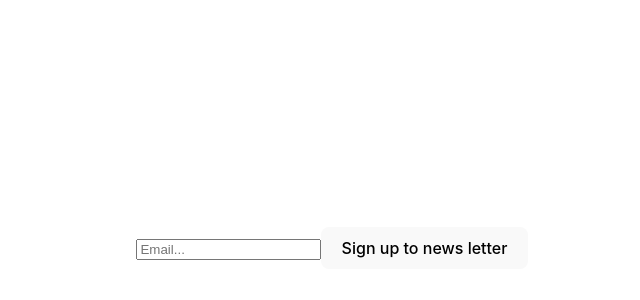
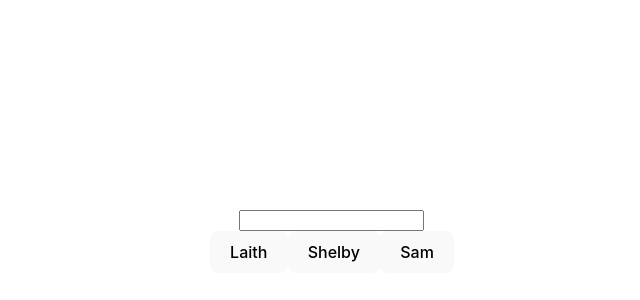
Before and after one commit to mikeyvaldez/React_Refresher, a React (Vite) app in the folder moreHooks/: page / in a window 1280 px wide. Shown: the part 152-452 px from the top of the page, without its empty margins (308-948 px from the left). Built offline with nearby package versions, Linux system fonts and the light colour scheme.

Commit message:
intro to the useMemo hook

```diff
--- a/moreHooks/src/App.jsx
+++ b/moreHooks/src/App.jsx
@@ -1,6 +1,7 @@
 import { useState } from 'react'
 import './App.css'
-import SignUpToNewsLetter from './components/SignUpToNewsLetter'
+import MemoHook from './components/MemoHook'
+// import SignUpToNewsLetter from './components/SignUpToNewsLetter'
 // import MagicNumber from './components/MagicNumber'
 
 function App() {
@@ -9,7 +10,8 @@ function App() {
   return (
     <>
       {/* <MagicNumber />       */}
-      <SignUpToNewsLetter />
+      {/* <SignUpToNewsLetter /> */}
+      <MemoHook />
     </>
   )
 }
--- /dev/null
+++ b/moreHooks/src/components/MemoHook.jsx
@@ -0,0 +1,32 @@
+import { useState, useMemo } from "react";
+
+export default function MemoHook() {
+    const [text, setText] = useState("");
+    const [person, setPerson] = useState("")
+
+    const isPersonCoolFunc = () => {
+        for(let i = 0; i < 1000000000; i++){}
+        if(person === "Laith") return "not cool"
+        else if (person === "Shelby") return "very cool"
+        else if (person === "Sam") return "moderately cool"
+        else return "";
+    }
+
+    const isPersonCool = useMemo(isPersonCoolFunc, [person])
+
+  return (
+    <div>
+      <input
+        type="text"
+        value={text}
+        onChange={(e) => setText(e.target.value)}
+      />
+      <div>
+        <button onClick={() => setPerson("Laith")}>Laith</button>
+        <button onClick={() => setPerson("Shelby")}>Shelby</button>
+        <button onClick={() => setPerson("Sam")}>Sam</button>
+      </div>
+      <p>{isPersonCool}</p>
+    </div>
+  );
+}
```
